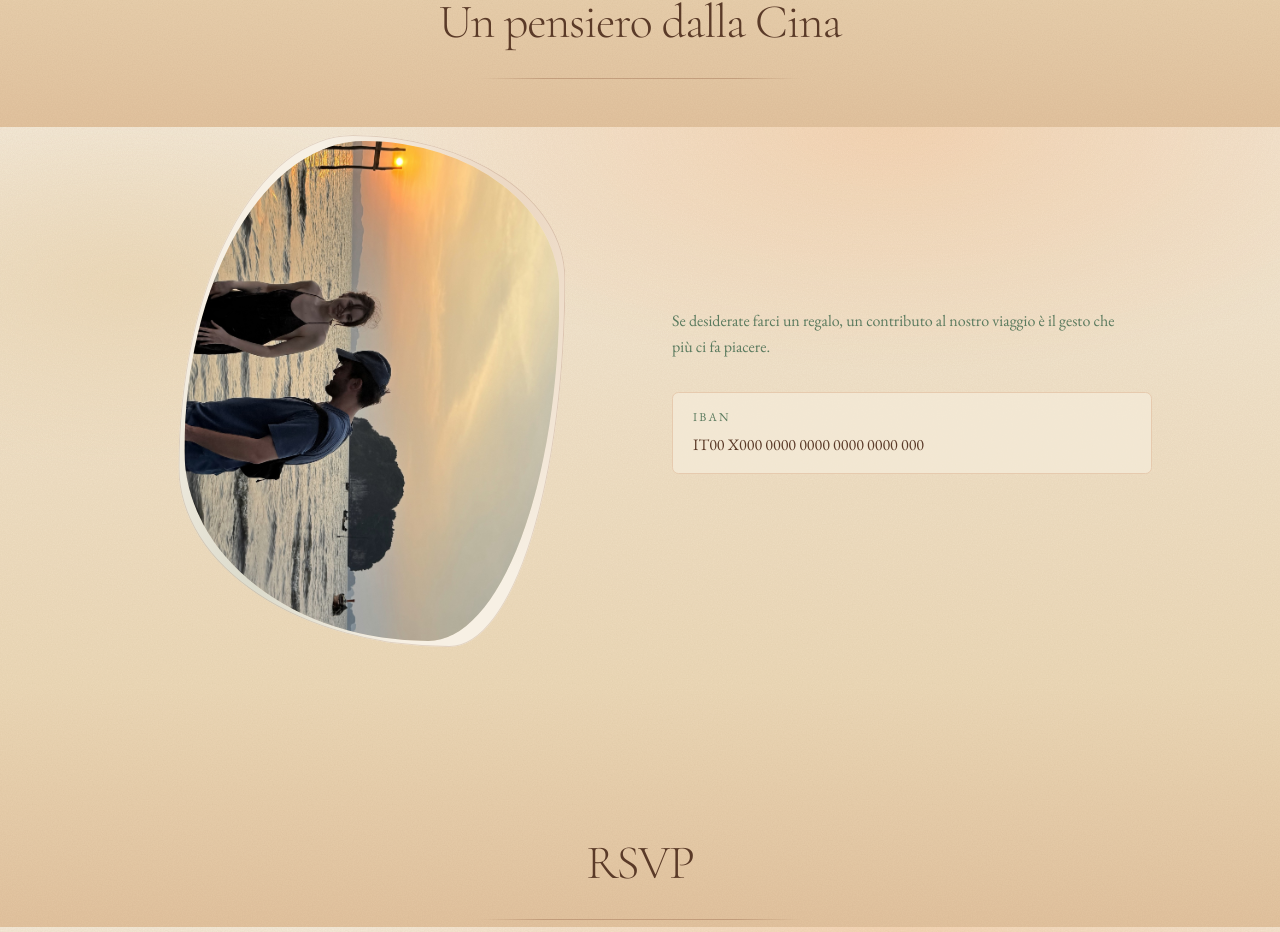
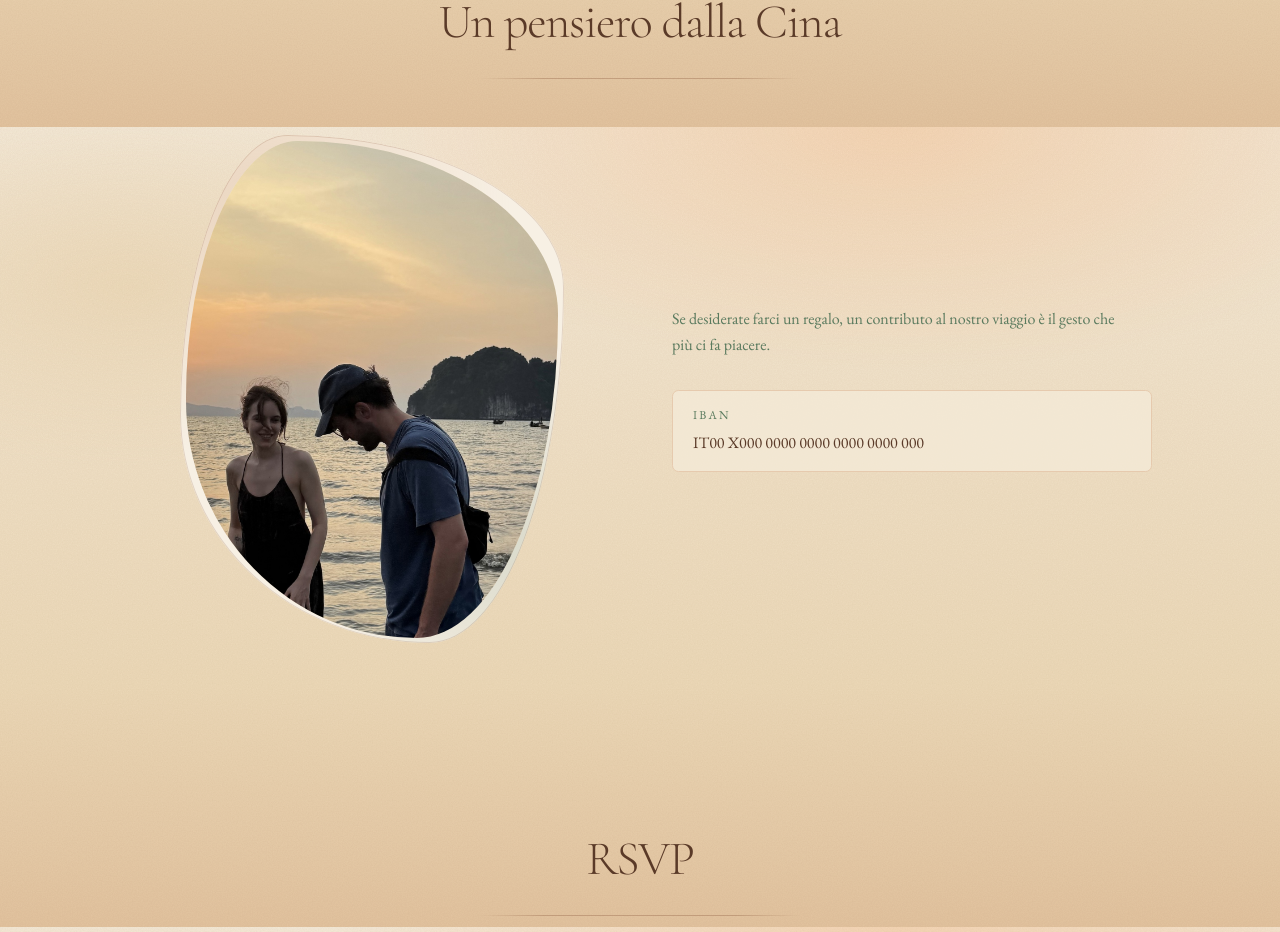
Before and after one commit to drizzoai-afk/wedding-site, a Next.js app: page / in a window 1280 px wide. Shown: the part 3873-4805 px from the top of the page. Built offline with nearby package versions, Linux system fonts and the light colour scheme.

Commit message:
fix: China gift card upright with level horizon
Drop CSS rotate-90 that tipped the scene sideways; show couple-china
in a vertical PhotoFrame with object-cover so the horizon stays level.

```diff
--- a/components/gift-section.tsx
+++ b/components/gift-section.tsx
@@ -6,8 +6,8 @@ import { useLocale } from "@/lib/i18n/locale-context";
 import { wedding } from "@/lib/wedding";
 
 /**
- * China gift — landscape photo + frame rotated 90° so the on-page display is vertical.
- * Title centered with the shared horizon separator.
+ * China gift — vertical card; landscape source cropped upright so the horizon
+ * stays horizontal (no CSS rotate that tips the scene sideways).
  */
 export function GiftSection() {
   const { t } = useLocale();
@@ -19,14 +19,12 @@ export function GiftSection() {
         <SectionTitle>{t("giftTitle")}</SectionTitle>
 
         <div className="mt-14 grid gap-12 md:grid-cols-2 md:items-center">
-          <div className="relative mx-auto aspect-[3/4] w-full max-w-sm">
-            <div className="absolute top-1/2 left-1/2 w-[133.333%] origin-center -translate-x-1/2 -translate-y-1/2 rotate-90">
-              <PhotoFrame
-                src={wedding.images.china.src}
-                alt={wedding.images.china.alt}
-                aspect="landscape"
-              />
-            </div>
+          <div className="relative mx-auto w-full max-w-sm">
+            <PhotoFrame
+              src={wedding.images.china.src}
+              alt={wedding.images.china.alt}
+              aspect="portrait"
+            />
           </div>
           <div className="text-center md:pl-2 md:text-left">
             <p className="mx-auto max-w-md text-base leading-relaxed text-muted-foreground md:mx-0">
```
